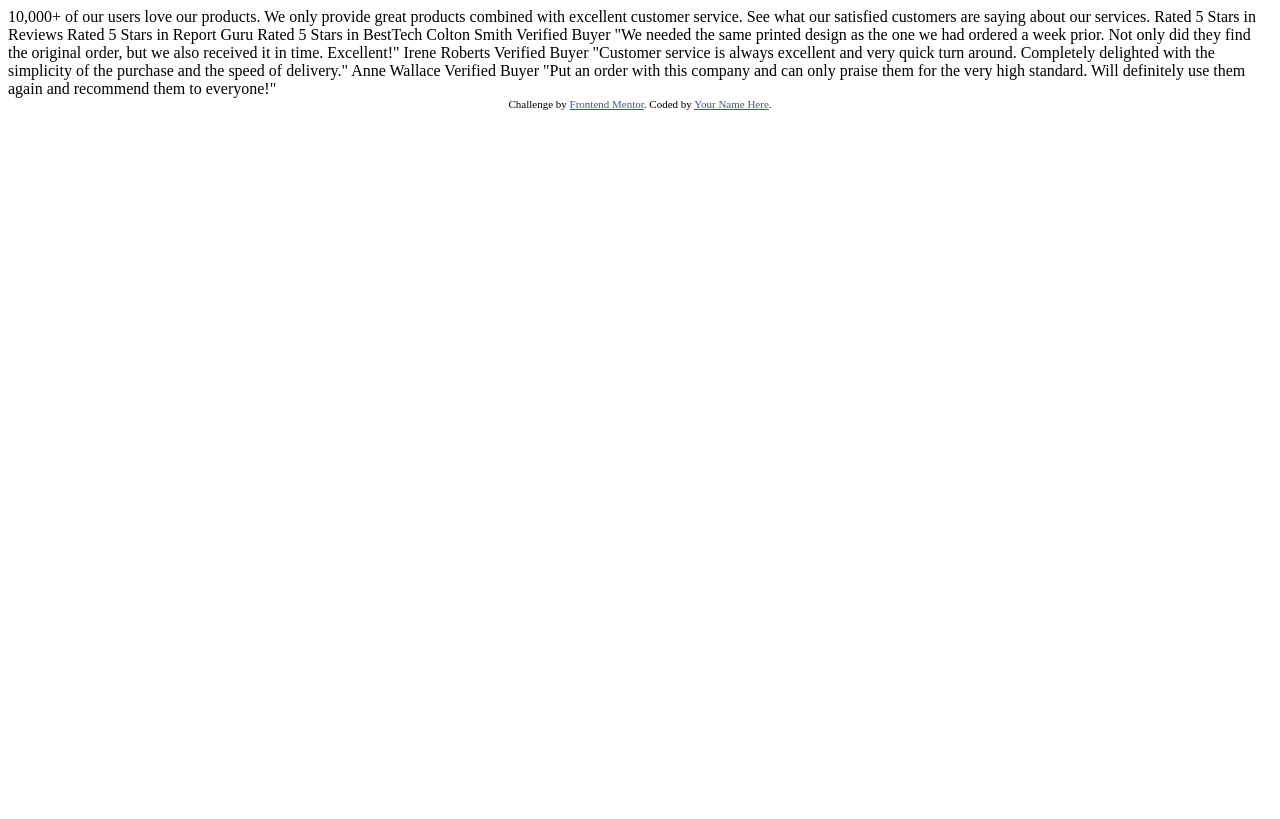
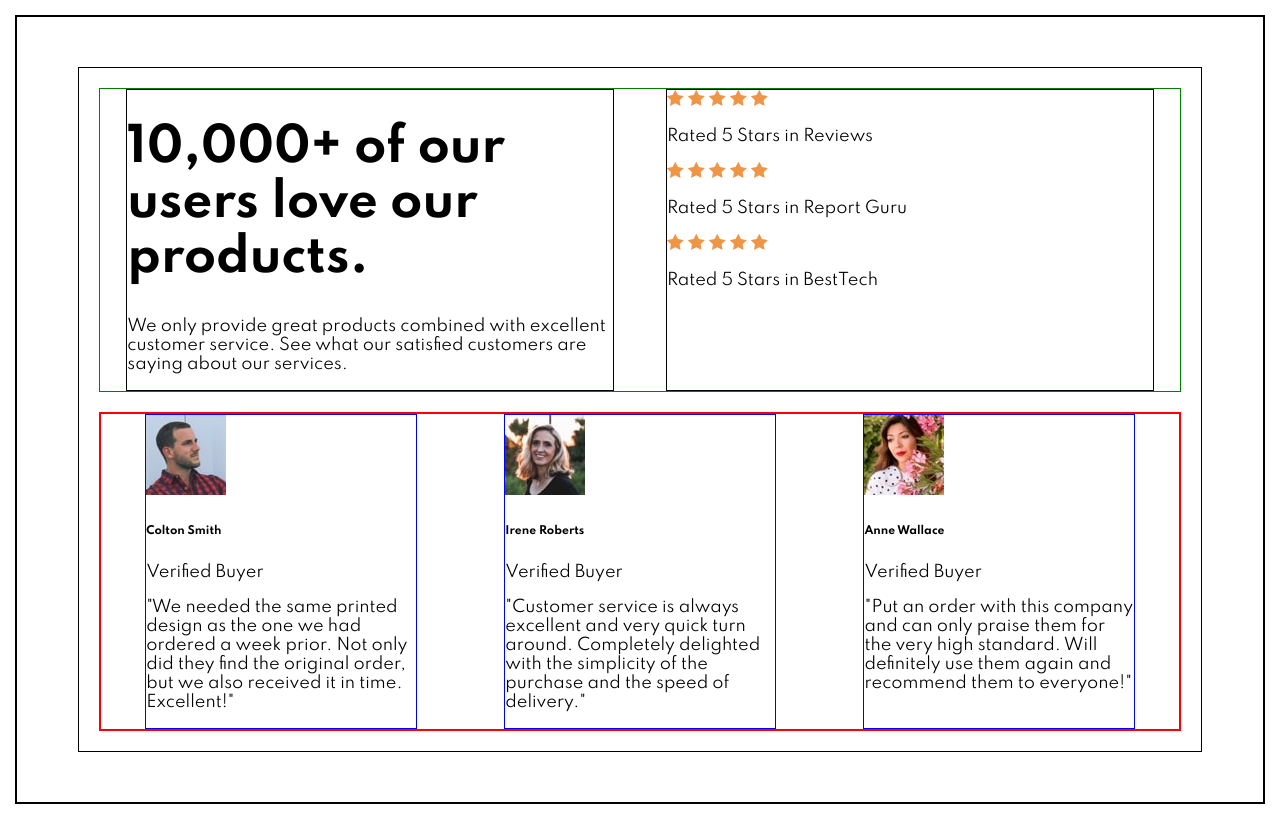
Before and after one commit to GitHub-dev12345/Social-proof-section, a plain HTML site: page index.html in a window 1280 px wide. Drawn offline with Linux system fonts and the light colour scheme.

Commit message:
Next Level to Write a CSS Code

```diff
--- a/index.html
+++ b/index.html
@@ -5,57 +5,84 @@
   <meta name="viewport" content="width=device-width, initial-scale=1.0" />
   <!-- displays site properly based on user's device -->
 
-    <link
-      rel="icon"
-      type="image/png"
-      sizes="32x32"
-      href="./images/favicon-32x32.png"
-    />
+  <link rel="icon" type="image/png" sizes="32x32" href="./images/favicon-32x32.png" />
 
   <title>Frontend Mentor | Social proof section</title>
+  <link rel="stylesheet" href="style.css">
 
   <!-- Feel free to remove these styles or customise in your own stylesheet 👍 -->
-    <style>
-      .attribution {
-        font-size: 11px;
-        text-align: center;
-      }
-      .attribution a {
-        color: hsl(228, 45%, 44%);
-      }
-    </style>
 </head>
 <body>
-    10,000+ of our users love our products.
+  <main>
+    <div class="flex-container-1">
+      <div class="flex-item" id="flex-item-1">
+        <h1>10,000+ of our users love our products.</h1>
+        <p>We only provide great products combined with excellent customer service.
+          See what our satisfied customers are saying about our services.</p>
+      </div>
+      <div class="flex-item" id="flex-item-2">
+        <div class="stars">
+          <div class="star1">
+            <img src="images/icon-star.svg" alt="stars">
+            <img src="images/icon-star.svg" alt="stars">
+            <img src="images/icon-star.svg" alt="stars">
+            <img src="images/icon-star.svg" alt="stars">
+            <img src="images/icon-star.svg" alt="stars">
+            <p>Rated 5 Stars in Reviews</p>
+          </div>
+          <div class="star1">
+            <img src="images/icon-star.svg" alt="stars">
+            <img src="images/icon-star.svg" alt="stars">
+            <img src="images/icon-star.svg" alt="stars">
+            <img src="images/icon-star.svg" alt="stars">
+            <img src="images/icon-star.svg" alt="stars">
+            <p>Rated 5 Stars in Report Guru</p>
+          </div>
+          <div class="star1">
+            <img src="images/icon-star.svg" alt="stars">
+            <img src="images/icon-star.svg" alt="stars">
+            <img src="images/icon-star.svg" alt="stars">
+            <img src="images/icon-star.svg" alt="stars">
+            <img src="images/icon-star.svg" alt="stars">
+            <p>Rated 5 Stars in BestTech</p>
+          </div>
+        </div>
+      </div>
+    </div>
 
-    We only provide great products combined with excellent customer service.
-    See what our satisfied customers are saying about our services.
+    <div class="flex-container-2">
+      <div class="card" id="flex-card-1">
+        <img src="images/image-colton.jpg" alt="Colton">
+        <h6>Colton Smith</h6>
+        <span>Verified Buyer</span>
+        <p>"We needed the same printed design as the one we had ordered a week prior.
+            Not only did they find the original order, but we also received it in time.
+            Excellent!"</p>
+      </div>
 
-    Rated 5 Stars in Reviews
-    Rated 5 Stars in Report Guru
-    Rated 5 Stars in BestTech
+      <div class="card" id="flex-card-2">
+        <img src="images/image-irene.jpg" alt="Irene">
+        <h6> Irene Roberts </h6>
+        <span> Verified Buyer</span>
+        <p>"Customer service is always excellent and very quick turn around. Completely
+          delighted with the simplicity of the purchase and the speed of delivery."</p>
+      </div>
 
-    Colton Smith
-    Verified Buyer
-    "We needed the same printed design as the one we had ordered a week prior.
-    Not only did they find the original order, but we also received it in time.
-    Excellent!"
+      <div class="card" id="flex-card-3">
+        <img src="images/image-anne.jpg" alt="Anne">
+        <h6>Anne Wallace</h6>
+        <span> Verified Buyer</span>
+        <p>"Put an order with this company and can only praise them for the very high
+            standard. Will definitely use them again and recommend them to everyone!"</p>
+      </div>
+    </div>
+  </main>
+</body>
+</html>
 
-    Irene Roberts
-    Verified Buyer
-    "Customer service is always excellent and very quick turn around. Completely
-    delighted with the simplicity of the purchase and the speed of delivery."
-
-    Anne Wallace
-    Verified Buyer
-    "Put an order with this company and can only praise them for the very high
-    standard. Will definitely use them again and recommend them to everyone!"
-
-    <div class="attribution">
+<!--     <div class="attribution">
       Challenge by
       <a href="https://www.frontendmentor.io?ref=challenge" target="_blank"
         >Frontend Mentor</a
       >. Coded by <a href="#">Your Name Here</a>.
-    </div>
-  </body>
-</html>
+    </div> -->
--- /dev/null
+++ b/style.css
@@ -0,0 +1,51 @@
+@import url('https://fonts.googleapis.com/css2?family=Spartan:wght@400;500;700&display=swap');
+/* font-family: 'Spartan', sans-serif; */
+
+body{
+    font-family: 'Spartan', sans-serif;
+    margin: 15px;
+    border: 2px solid black;
+}
+
+main{
+    border: 1px solid black;
+    width: 90%;
+    margin: 50px auto;
+}
+
+/* Flex-Contianer-1 CSS Code */
+.flex-container-1{
+    display: flex;
+    flex-direction: row;
+    flex-wrap: wrap;
+    margin: 20px;
+    justify-content: space-around;
+    border: 1px solid green;
+}
+
+#flex-item-1>h1{
+    font-size: 2.9rem;
+    font-family: 'Spartan', sans-serif;
+}
+
+.flex-item{
+    width: 45%;
+    border: 1px solid black;
+}
+
+/* Flex-Container-2 Card CSS Code */
+.flex-container-2{
+    display: flex;
+    flex-direction: row;
+    justify-content: space-around;
+    flex-wrap: wrap;
+    margin: 20px;
+    border: 2px solid red
+}
+
+
+/* Card Design CSS Code */
+.card{
+    border: 1px solid blue;
+    width: 25%;
+}
```
Lines whose indentation alone changed are shown as unchanged.
